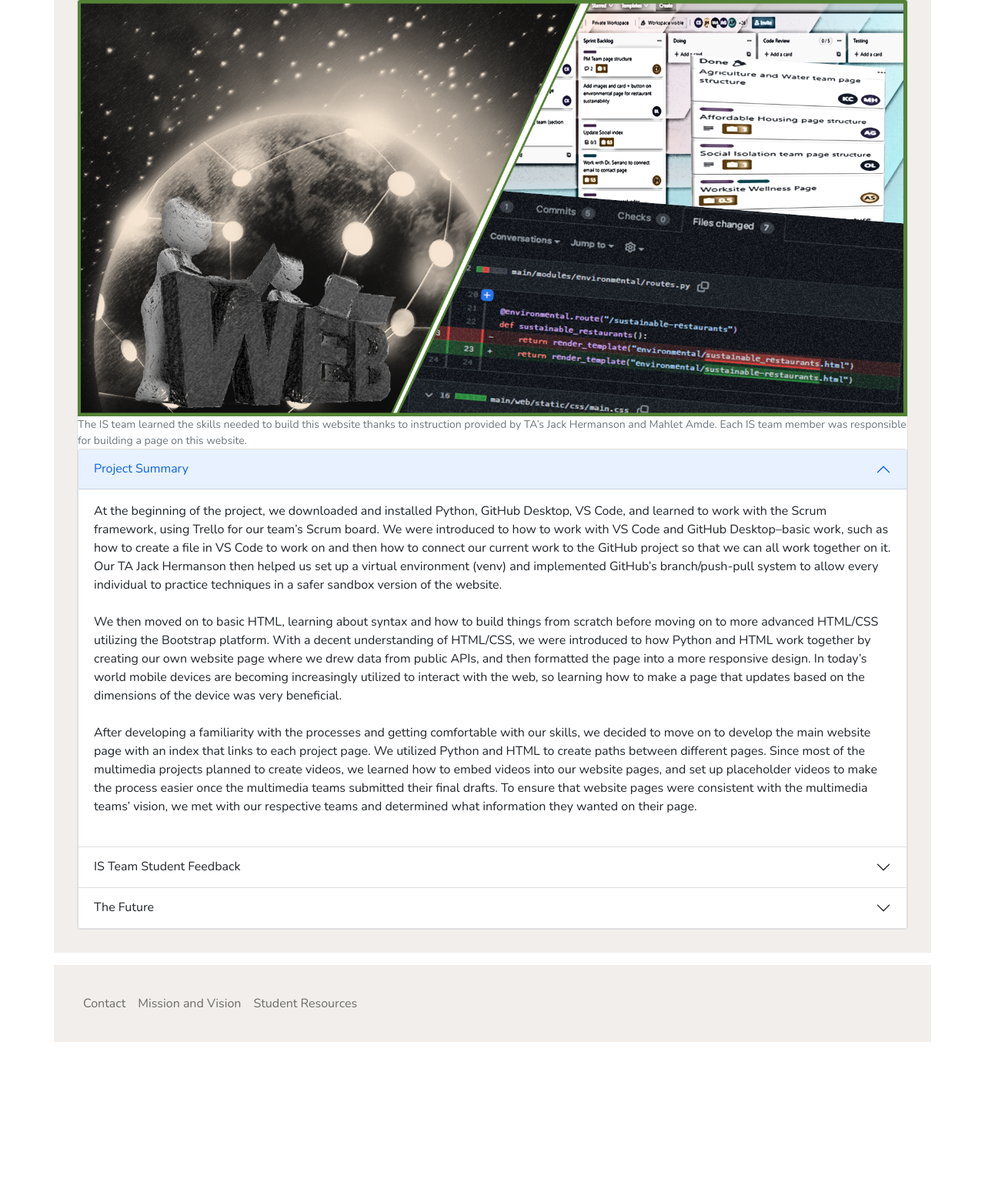
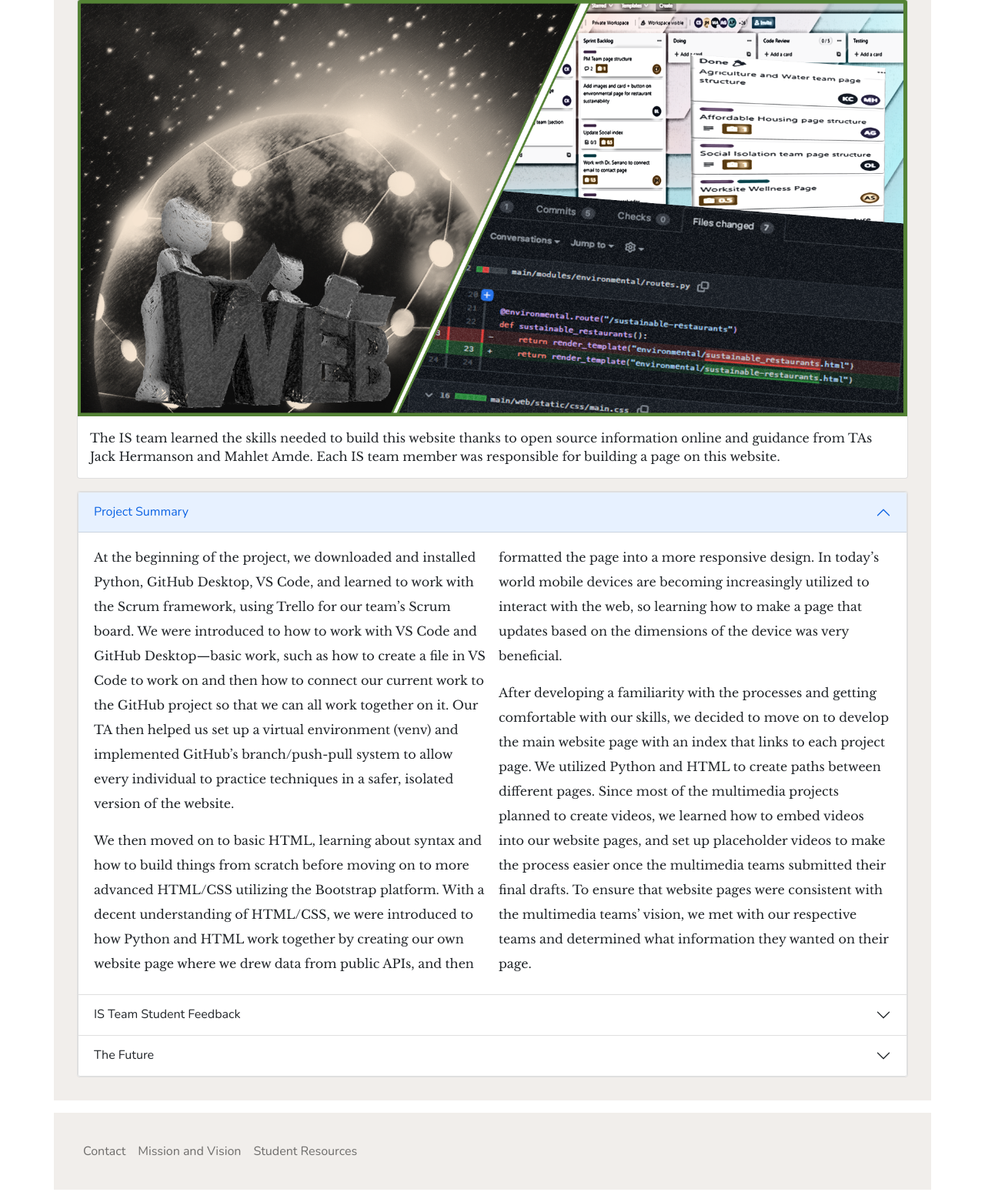
Before and after one commit to jack-hermanson/cis200, a Flask app: template main/web/templates/meet-the-teams/is-team.html in a window 1280 px wide. Shown: the part 345-1907 px from the top of the page at 77% size. Before the commit the page ends 1699 px from the top, so only its background shows below. Run offline with Flask 2, Linux system fonts and the light colour scheme; the template is opened without the code that fills it, so the values that code supplies are empty; some libraries are stand-ins or nearby versions.

Commit message:
adjust is team html

```diff
--- a/main/web/templates/meet-the-teams/is-team.html
+++ b/main/web/templates/meet-the-teams/is-team.html
@@ -9,14 +9,28 @@
             <h1>Information Systems</h1>
         </div>
     </div>
+
+    <div class="row">
+        <div class="col-12 mb-3">
+            <div class="card">
+                <img src="{{ url_for('static', filename='images/is_team.png') }}" alt="IS Team"
+                     class="card-img-top">
+                <div class="card-body">
+                    <p class="card-text">The IS team learned the skills needed to build this website thanks to
+                        open source information online and guidance from TAs Jack Hermanson and Mahlet Amde. Each IS
+                        team member was responsible for building
+                        a page
+                        on this website.
+                    </p>
+                </div>
+            </div>
+
+        </div>
+    </div>
+
     <div class="row">
         <div class="col-12">
             <div class="card">
-            <img src="{{ url_for('static', filename='images/is_team.png') }}" alt="IS Team" class="card-img-top">
-            <small class="text-muted">The IS team learned the skills needed to build this website thanks to instruction
-                provided by TA’s Jack Hermanson and Mahlet Amde. Each IS team member was responsible for building a page
-                on this website.
-            </small>
                 <div class="accordion" id="accordionExample">
                     <div class="accordion-item">
                         <h2 class="accordion-header" id="headingOne">
@@ -27,37 +41,44 @@
                         </h2>
                         <div id="collapseOne" class="accordion-collapse collapse show" aria-labelledby="headingOne"
                              data-bs-parent="#accordionExample">
-                        <div class="accordion-body">
-                            <div>At the beginning of the project, we downloaded and installed Python, GitHub Desktop, VS
-                                Code, and learned to work with the Scrum framework, using Trello for our team’s Scrum
-                                board. We were introduced to how to work with VS Code and GitHub Desktop–basic work,
-                                such as how to create a file in VS Code to work on and then how to connect our current
-                                work to the GitHub project so that we can all work together on it. Our TA Jack Hermanson
-                                then helped us set up a virtual environment (venv) and implemented GitHub’s
-                                branch/push-pull system to allow every individual to practice techniques in a safer
-                                sandbox version of the website.</div>
-                            <br>
+                            <div class="accordion-body two-columns larger-line-height">
+                                <p>At the beginning of the project, we downloaded and installed Python, GitHub
+                                    Desktop, VS Code, and learned to work with the Scrum framework, using Trello for our
+                                    team’s Scrum board. We were introduced to how to work with VS Code and GitHub
+                                    Desktop—basic work,
+                                    such as how to create a file in VS Code to work on and then how to connect our
+                                    current work to the GitHub project so that we can all work together on it. Our TA
+                                    then helped us set up a virtual environment (venv) and implemented
+                                    GitHub’s branch/push-pull system to allow every individual to practice techniques in
+                                    a safer, isolated version of the website.
+                                </p>
 
-                            <div>We then moved on to basic HTML, learning about syntax and how to build things from
+                                <p>We then moved on to basic HTML, learning about syntax and how to build things from
                                     scratch before moving on to more advanced HTML/CSS utilizing the Bootstrap platform.
-                                With a decent understanding of HTML/CSS, we were introduced to how Python and HTML work
-                                together by creating our own website page where we drew data from public APIs, and then
-                                formatted the page into a more responsive design. In today’s world mobile devices are
-                                becoming increasingly utilized to interact with the web, so learning how to make a page
-                                that updates based on the dimensions of the device was very beneficial.</div>
-                            <br>
+                                    With a decent understanding of HTML/CSS, we were introduced to how Python and HTML
+                                    work
+                                    together by creating our own website page where we drew data from public APIs, and
+                                    then
+                                    formatted the page into a more responsive design. In today’s world mobile devices
+                                    are
+                                    becoming increasingly utilized to interact with the web, so learning how to make a
+                                    page
+                                    that updates based on the dimensions of the device was very beneficial.
+                                </p>
 
-                            <div>After developing a familiarity with the processes and getting comfortable with our
-                                skills, we decided to move on to develop the main website page with an index that links
+                                <p>After developing a familiarity with the processes and getting comfortable with our
+                                    skills, we decided to move on to develop the main website page with an index that
+                                    links
                                     to each project page. We utilized Python and HTML to create paths between different
-                                pages. Since most of the multimedia projects planned to create videos, we learned how to
-                                embed videos into our website pages, and set up placeholder videos to make the process
-                                easier once the multimedia teams submitted their final drafts. To ensure that website
+                                    pages. Since most of the multimedia projects planned to create videos, we learned
+                                    how to
+                                    embed videos into our website pages, and set up placeholder videos to make the
+                                    process
+                                    easier once the multimedia teams submitted their final drafts. To ensure that
+                                    website
                                     pages were consistent with the multimedia teams’ vision, we met with our respective
-                                teams and determined what information they wanted on their page.</div>
-                            <br>
-
-
+                                    teams and determined what information they wanted on their page.
+                                </p>
                             </div>
                         </div>
                     </div>
@@ -71,35 +92,42 @@
                         </h2>
                         <div id="collapseTwo" class="accordion-collapse collapse" aria-labelledby="headingTwo"
                              data-bs-parent="#accordionExample">
-                        <div class="accordion-body">
-                            <div>"Overall, this website project allowed for students with zero experience in
-                                programming/web development to develop many useful skills. Not only were students able
-                                to gain an understanding in the way websites are coded and developed, but we also gained
+                            <div class="accordion-body larger-line-height two-columns">
+                                <p>"Overall, this website project allowed for students with zero experience in
+                                    programming/web development to develop many useful skills. Not only were students
+                                    able
+                                    to gain an understanding in the way websites are coded and developed, but we also
+                                    gained
                                     experience in working/communicating with multiple different teams. Development of
                                     technical skillsets are very important, but one thing that is often overlooked in
                                     college is the development of teamwork, leadership, and other important soft skills.
                                     This project provided students a perfect opportunity to get a feel for a real-world
-                                multi-team environment, and I'm very grateful to have had the opportunity to be a part
-                                of it."</div>
-                            <br>
-                            <div>“..., this semester held some valuable lessons, such as learning how to effectively
-                                work in a team of people you don’t know, how to utilize feedback to grow rather than to
-                                become defensive, and how students can learn skills to create something that is greater
-                                than themselves--a website that will influence a large audience rather than just a
-                                project the professor sees. The experiential learning done in the classroom through our
+                                    multi-team environment, and I'm very grateful to have had the opportunity to be a
+                                    part
+                                    of it."
+                                </p>
+                                <p>“This semester held some valuable lessons, such as learning how to effectively
+                                    work in a team of people you don’t know, how to utilize feedback to grow rather than
+                                    to
+                                    become defensive, and how students can learn skills to create something that is
+                                    greater
+                                    than themselves—a website that will influence a large audience rather than just a
+                                    project the professor sees. The experiential learning done in the classroom through
+                                    our
                                     website was something I’m glad we did because I learned a lot more applicable skills
-                                rather than just textbook information. For example, I now know the basics of coding my
-                                own website. I never thought I would learn how to code anything, but I’m proud of myself
-                                for knowing how to now. I also found myself enjoying the process of coding.”</div>
-                            <br>
-                            <div>“I felt like I was actually doing something being on the IS Team. To me, whenever I
+                                    rather than just textbook information. For example, I now know the basics of coding
+                                    my
+                                    own website. I never thought I would learn how to code anything, but I’m proud of
+                                    myself
+                                    for knowing how to now. I also found myself enjoying the process of coding.”
+                                </p>
+                                <p>“I felt like I was actually doing something being on the IS Team. To me, whenever I
                                     would fall behind with my team deliverables, I would feel bad, but more so because I
                                     felt like I was letting my team down instead of just not getting a good grade. I
-                                honestly really feel like I was immersed into a scenario that was very close to what the
-                                real business world is like”</div>
-                            <br>
-
-                            <div></div>
+                                    honestly really feel like I was immersed into a scenario that was very close to what
+                                    the
+                                    real business world is like.”
+                                </p>
                             </div>
                         </div>
                     </div>
@@ -112,23 +140,31 @@
                         </h2>
                         <div id="collapseThree" class="accordion-collapse collapse" aria-labelledby="headingThree"
                              data-bs-parent="#accordionExample">
-                        <div class="accordion-body">
-                            <div>The goal of this website is to be expanded on by future classes. The purpose of future
+                            <div class="accordion-body larger-line-height two-columns">
+                                <p>The goal of this website is to be expanded on by future classes. The purpose of
+                                    future
                                     IS Teams will be to further develop and expand on the <a
-                                    href="{{ url_for('main.mission_and_vision') }}">Mission and Vision</a> of the
-                                website. Even though the initial development has already been completed, there is still
-                                a lot of room for growth for future IS Teams. With the development of new projects by
+                                            href="{{ url_for('main.mission_and_vision') }}">Mission and Vision</a> of
+                                    the
+                                    website. Even though the initial development has already been completed, there is
+                                    still
+                                    a lot of room for growth for future IS Teams. With the development of new projects
+                                    by
                                     Multimedia teams, IS Teams will need to learn more efficient ways to organize and
-                                consolidate past projects, as well as expand on the interactive development/design of
-                                the website. </div>
-                            <br>
-                            <div>The beauty of this project is that it allows future team members to develop and apply
-                                their personal ideas into the website. One example is to look into web accessibility. A
+                                    consolidate past projects, as well as expand on the interactive development/design
+                                    of
+                                    the website.
+                                </p>
+                                <p>The beauty of this project is that it allows future team members to develop and
+                                    apply
+                                    their personal ideas into the website. One example is to look into web
+                                    accessibility. A
                                     function we should
-                                incorporate into the website would be alternative (alt) text options for the disabled.
+                                    incorporate into the website would be alternative (alt) text options for the
+                                    disabled.
                                     This would allow users to
-                                read the text on the screen using a synthesizer or Braille display.</div>
-
+                                    read the text on the screen using a synthesizer or Braille display.
+                                </p>
                             </div>
                         </div>
                     </div>
```
Lines whose indentation alone changed are shown as unchanged.
